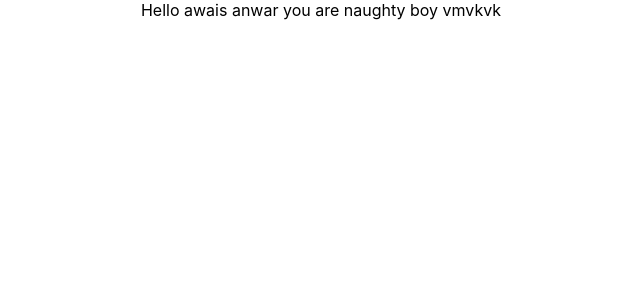
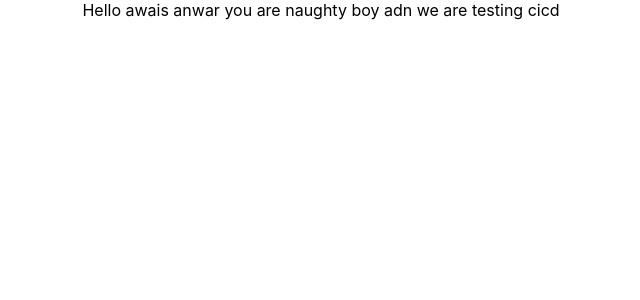
Before and after one commit to awaisanwar12/my-app, a React (Create React App) app: page / in a window 1280 px wide. Shown: the top 300 px of the page, without its empty margins (319-959 px from the left). Built offline with nearby package versions, Linux system fonts and the light colour scheme.

Commit message:
Update App.js

```diff
--- a/src/App.js
+++ b/src/App.js
@@ -4,7 +4,7 @@ import './App.css';
 function App() {
   return (
     <div className="App">
-      Hello awais anwar you are naughty boy  vmvkvk
+      Hello awais anwar you are naughty boy  adn we are testing cicd
     </div>
   );
 }
```
